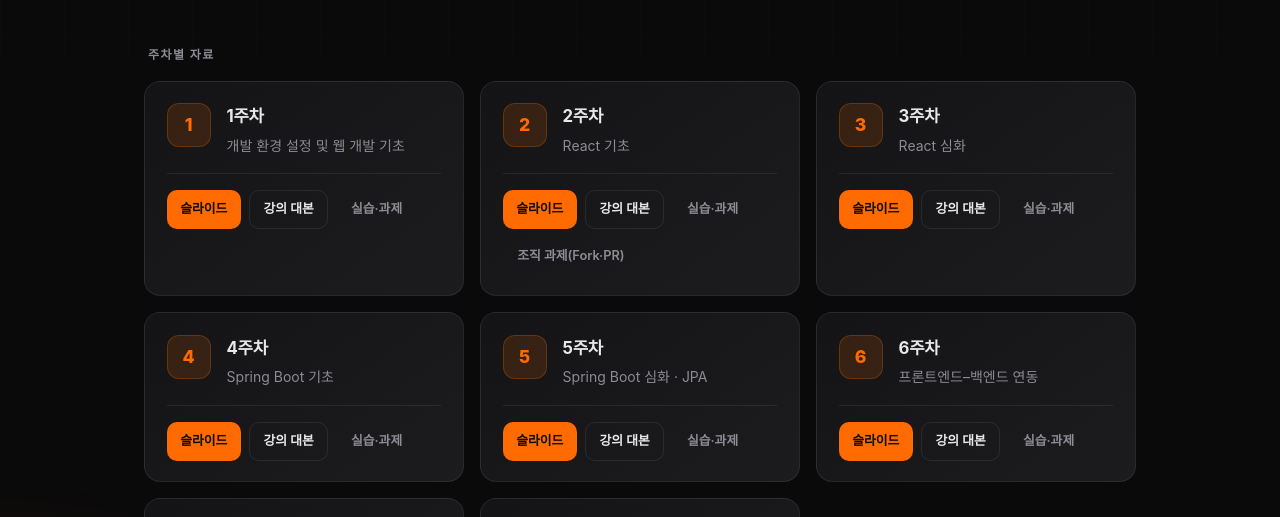
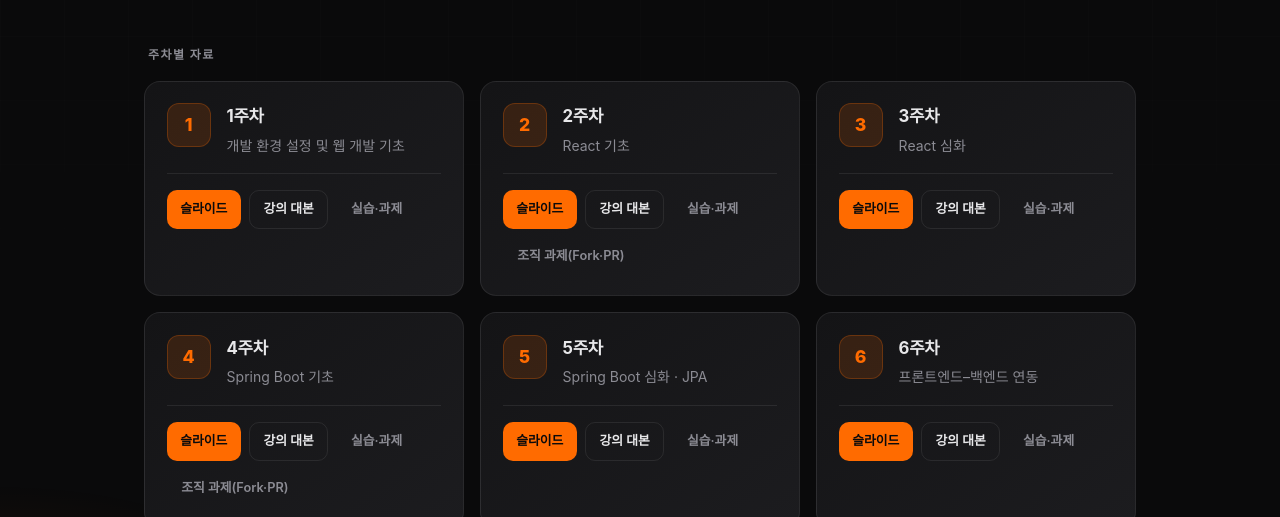
Before and after one commit to qlsl1198/likelion_study, a plain HTML site: page index.html in a window 1280 px wide. Shown: the part 220-737 px from the top of the page. Drawn offline with Linux system fonts and the light colour scheme; a web font is replaced by a local one.

Commit message:
docs(week04): 조직 과제 저장소 링크 및 exercises 제출 안내

```diff
--- a/index.html
+++ b/index.html
@@ -303,6 +303,7 @@
                     <a class="btn-slide" href="week04/presentation.html">슬라이드</a>
                     <a class="btn-script" href="md-viewer.html?path=week04/대본.md">강의 대본</a>
                     <a class="btn-sub" href="md-viewer.html?path=week04/exercises.md">실습·과제</a>
+                    <a class="btn-sub" href="https://github.com/likelion-session/week04-assignment" target="_blank" rel="noopener">조직 과제(Fork·PR)</a>
                 </div>
             </article>
             <article class="week-card">
```
Also changed, not shown: 1 other file.
